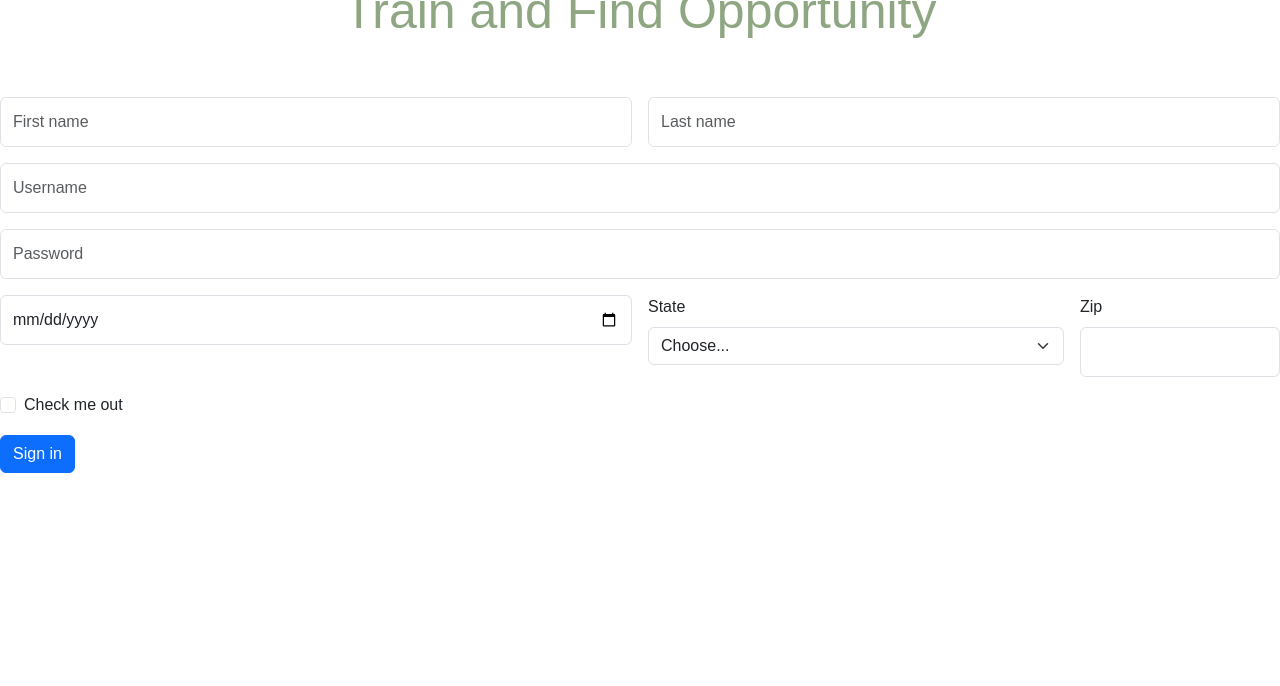
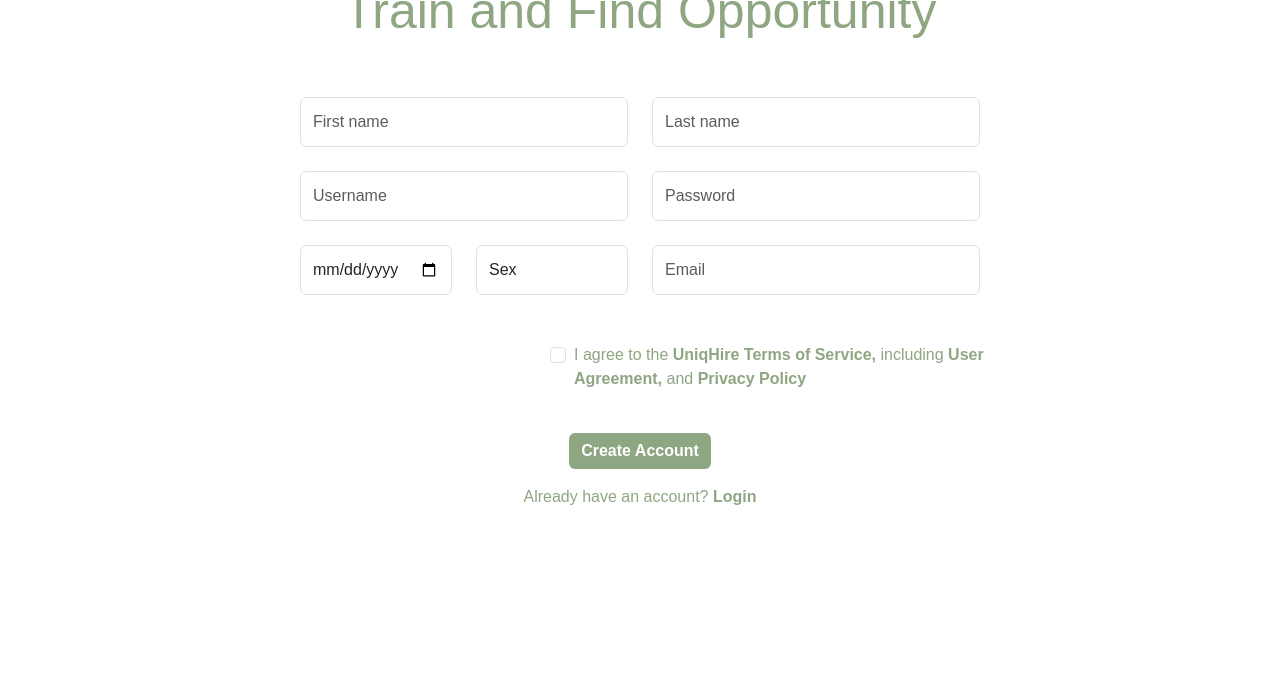
Before and after one commit to Lance-Abella/Special-Seeker, a PHP site: page /registration.php in a window 1280 px wide. Shown: the part 114-800 px from the top of the page. Run offline with PHP 8.4, Linux system fonts and the light colour scheme; some libraries are stand-ins or nearby versions.

Commit message:
registration UI done

```diff
--- a/html/registration.php
+++ b/html/registration.php
@@ -13,6 +13,7 @@
 
         * {
             font-family: 'DMSans', sans-serif;
+            color: #8EA681;
         }
 
         .header{
@@ -21,7 +22,7 @@
 
         .logo{
             max-width: 150px;
-            margin-left: -100px;
+            margin-left: -30px;
             margin-top: -20px;
         }
 
@@ -35,6 +36,41 @@
         .form-control{
             height: 50px;
         }
+
+        .custom-padding {
+            padding-left: 300px;
+            padding-right: 300px;
+        }
+
+        span {
+            font-weight: bold;
+        }
+
+        .form-check-label{
+            white-space: normal;
+        }
+
+        .message{
+            text-align: center;
+        }
+
+        .link{
+            text-decoration: none;
+            color: #8EA681;
+            font-weight: bold;
+        }
+
+        .createbtn{
+            background-color: #8EA681;
+            color: white;
+            border: none;
+            font-weight: bold;
+        }
+
+        .checkbox{
+            width: 500px;
+            margin-left: 250px;
+        }
     </style>
 </head>
 <body>
@@ -46,8 +82,8 @@
         <p class="p-header">Train and Find Opportunity</p>
     </div>
 
-    <form class="row g-3">
-        <div class="col-md-6 justify-content-center">
+    <form class="row g-4 custom-padding">
+        <div class="col-md-6">
             <input type="text" class="form-control" placeholder="First name" aria-label="First name">
         </div>
 
@@ -55,43 +91,43 @@
             <input type="text" class="form-control" placeholder="Last name" aria-label="Last name">
         </div>
 
-        <div class="col-12">
+        <div class="col-md-6">
             <input type="text" class="form-control" placeholder="Username" aria-label="Username">
         </div>
 
-        <div class="col-12">
-            <input type="text" class="form-control" placeholder="Password" aria-label="Password">
+        <div class="col-md-6">
+            <input type="password" class="form-control" placeholder="Password" aria-label="Password">
         </div>
 
-        <div class="col-md-6">
+        <div class="col-md-3">
             <input type="date" class="form-control" placeholder="Birthdate" aria-label="Birthdate">
         </div>
 
-        <div class="col-md-4">
-            <label for="inputState" class="form-label">State</label>
-            <select id="inputState" class="form-select">
-            <option selected>Choose...</option>
-            <option>...</option>
+        <div class="col-md-3">
+            <select class="form-control">
+            <option selected disabled hidden>Sex</option>
+            <option>Male</option>
+            <option>Female</option>
             </select>
         </div>
 
-        <div class="col-md-2">
-            <label for="inputZip" class="form-label">Zip</label>
-            <input type="text" class="form-control" id="inputZip">
+        <div class="col-md-6 mb-4">
+            <input type="email" class="form-control" placeholder="Email" aria-label="Email">
         </div>
 
-        <div class="col-12">
+        <div class="col-12 d-flex justify-content-center checkbox mb-3">
             <div class="form-check">
             <input class="form-check-input" type="checkbox" id="gridCheck">
             <label class="form-check-label" for="gridCheck">
-                Check me out
+                I agree to the <span>UniqHire Terms of Service,</span> including <span>User Agreement,</span> and <span>Privacy Policy</span>
             </label>
             </div>
         </div>
 
-        <div class="col-12">
-            <button type="submit" class="btn btn-primary">Sign in</button>
+        <div class="col-12 d-flex justify-content-center mb-3">
+            <button type="submit" class="btn btn-primary createbtn">Create Account</button>
         </div>
     </form>
+    <p class="message">Already have an account? <a href="" class="link">Login</a></p>
 </body>
 </html>
```
